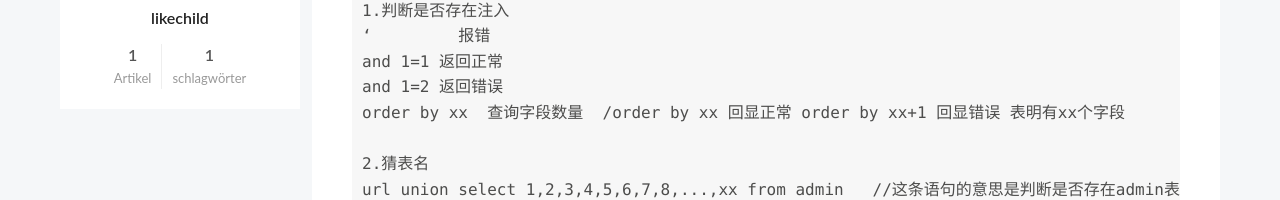
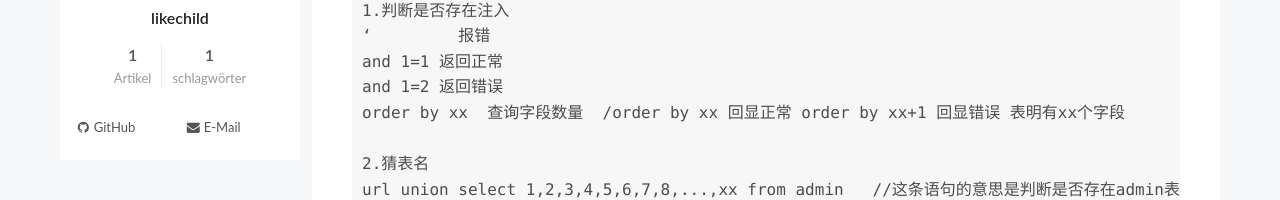
Before and after one commit to likechild/likechild.github.io, a plain HTML site: page 2019/08/01/sql-access/index.html in a window 1280 px wide. Shown: the part 258-458 px from the top of the page. Drawn offline with Linux system fonts and the light colour scheme.

Commit message:
Site updated: 2019-08-01 16:31:32

```diff
--- a/2019/08/01/sql-access/index.html
+++ b/2019/08/01/sql-access/index.html
@@ -357,6 +357,30 @@ and (select top 1 asc(mid(列,位,1)) from admin)=
       </div>
 
   </nav>
+  <div class="links-of-author motion-element">
+      <span class="links-of-author-item">
+
+
+
+
+
+
+
+        <a href="https://github.com/likechild" title="GitHub &rarr; https://github.com/likechild" rel="noopener" target="_blank"><i class="fa fa-fw fa-github"></i>GitHub</a>
+      </span>
+
+      <span class="links-of-author-item">
+
+
+
+
+
+
+
+        <a href="mailto:1135768637@qq.com" title="E-Mail &rarr; mailto:1135768637@qq.com" rel="noopener" target="_blank"><i class="fa fa-fw fa-envelope"></i>E-Mail</a>
+      </span>
+
+  </div>
 
 
 
--- a/css/main.css
+++ b/css/main.css
@@ -1529,7 +1529,7 @@ pre .javascript .function {
   width: 4px;
   height: 4px;
   border-radius: 50%;
-  background: #a388ff;
+  background: #6ee3ff;
 }
 .feed-link,
 .chat {
```
Also changed, not shown: archives/2019/08/index.html (+24 -0 lines), archives/2019/index.html (+24 -0 lines), archives/index.html (+24 -0 lines), index.html (+24 -0 lines), tags/sql/index.html (+24 -0 lines).
